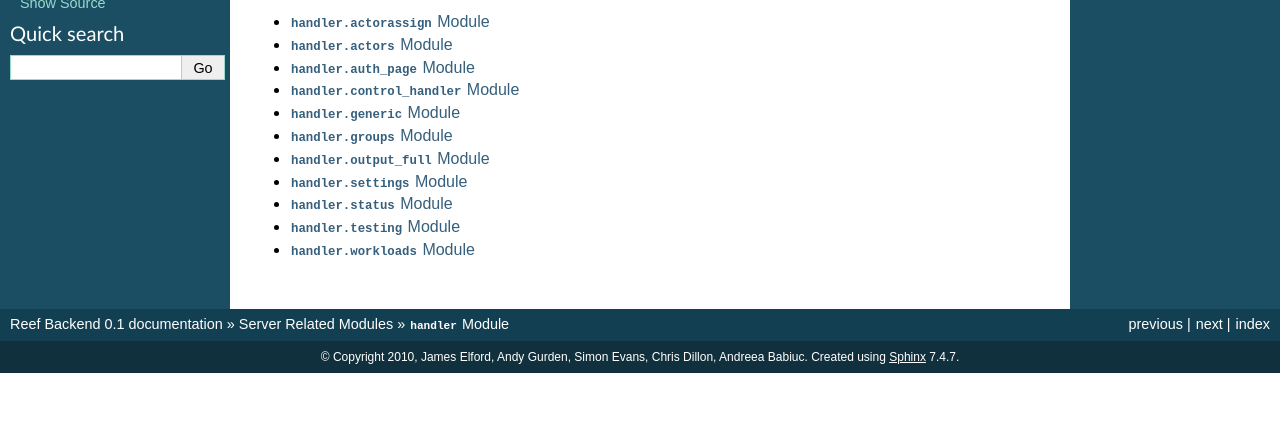
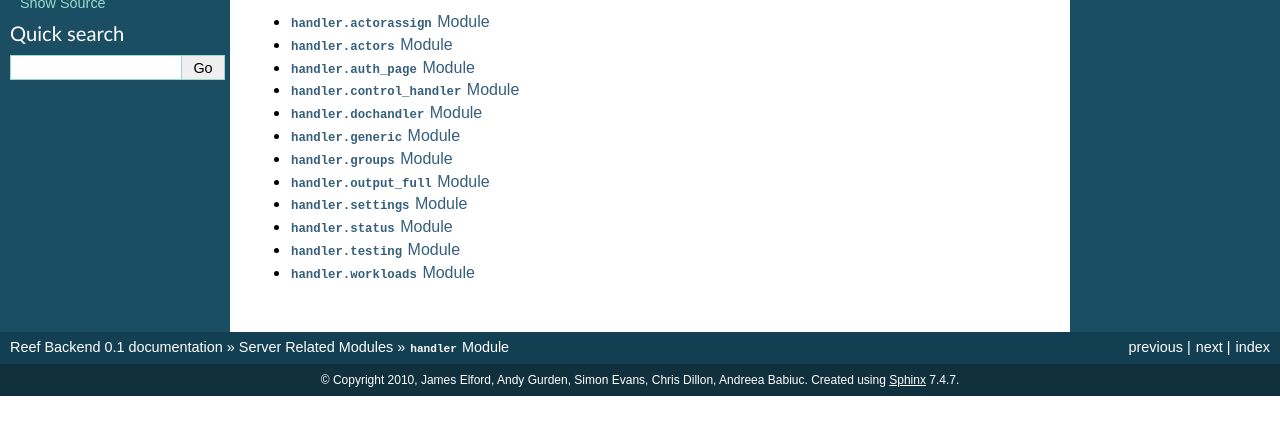
Before and after one commit to jelford/reef, a Sphinx documentation site: the page built from utilities/pydocs/source/handler.rst, in a window 1280 px wide, cut to the strip 192-627 px from the top of the page. Built offline with Sphinx 7.4.7, drawn with Linux system fonts in a browser that asks for light colours.

Commit message:
Added pythoc skeleton files for the doc handler

```diff
--- a/utilities/pydocs/source/handler.rst
+++ b/utilities/pydocs/source/handler.rst
@@ -10,6 +10,7 @@
    handler/actors.rst
    handler/auth_page.rst
    handler/control_handler.rst
+   handler/dochandler.rst
    handler/generic.rst
    handler/groups.rst
    handler/output_full.rst
--- /dev/null
+++ b/utilities/pydocs/source/handler/dochandler.rst
@@ -0,0 +1,4 @@
+``handler.dochandler`` Module
+=============================
+
+.. automodule:: handler.dochandler
```
